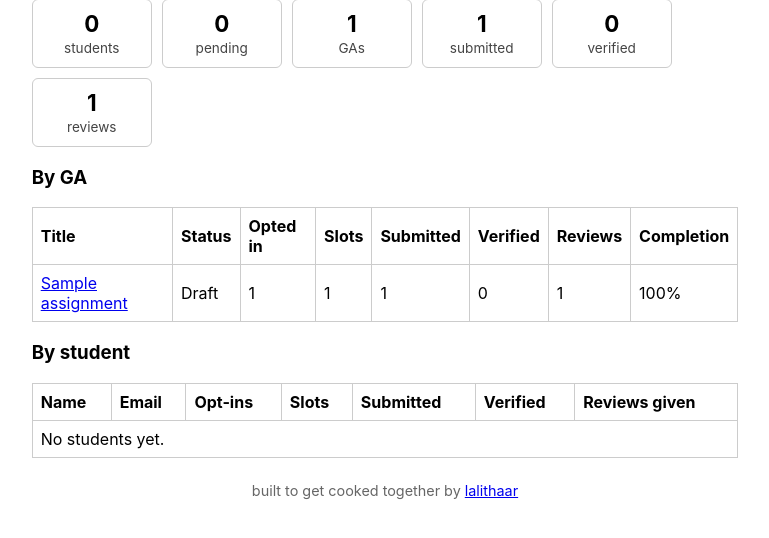
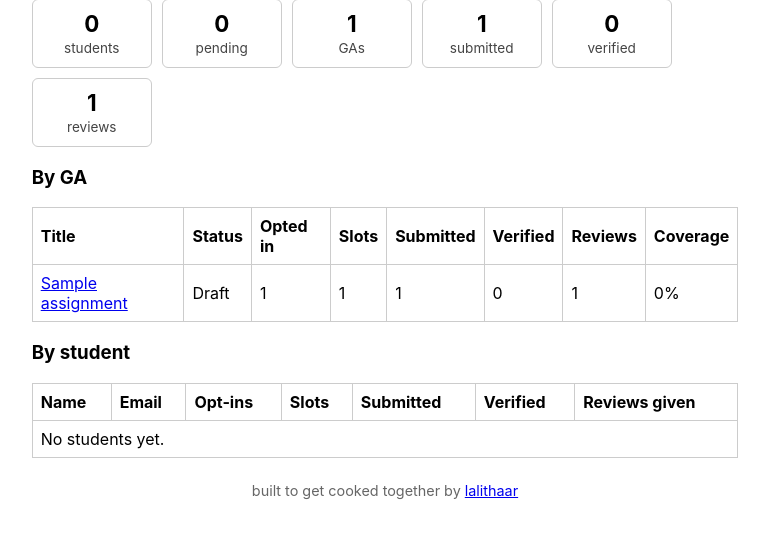
Before and after one commit to lalithaar/tds-sidekick, a Django app: page /stats/ in a window 1280 px wide. Shown: the part 131-669 px from the top of the page, without its empty margins (255-1024 px from the left). Run offline with Django 5.2, Linux system fonts and the light colour scheme; a user stored in the database is signed in; tables that the repository leaves empty hold one stand-in row (values such as "Sample post"); some libraries are stand-ins or nearby versions.

Commit message:
Fix coverage to be per-question (>=1 verified), admin bypass on verified solutions, and update stats label

```diff
--- a/core/views.py
+++ b/core/views.py
@@ -113,6 +113,13 @@ def _build_admin_dashboard(ctx, gas):
     one_away_c = _aggregate(
         Solution.objects.filter(submitted_at__isnull=False, verifier_count=1), 'assignment_id'
     )
+    total_q_c = _aggregate(Question.objects.all(), 'assignment_id')
+    covered_q_c = dict(
+        Solution.objects.filter(status=Solution.Status.VERIFIED)
+        .values('assignment_id')
+        .annotate(covered=Count('question_id', distinct=True))
+        .values_list('assignment_id', 'covered')
+    )
 
     pending = User.objects.filter(is_approved=False).count()
     ctx['pending_count'] = pending
@@ -129,6 +136,7 @@ def _build_admin_dashboard(ctx, gas):
     open_cards = []
     closed_rows = []
     cov_verified = cov_slots = 0
+    cov_covered_q = cov_total_q = 0
 
     for it in gas:
         ga = it['ga']
@@ -142,7 +150,10 @@ def _build_admin_dashboard(ctx, gas):
             'one_away': one_away_c.get(ga.id, 0),
         }
         slots = st['slots']
-        st['coverage'] = round(100 * st['verified'] / slots) if slots else 0
+        total_q = total_q_c.get(ga.id, 0)
+        covered_q = covered_q_c.get(ga.id, 0)
+        st['coverage'] = round(100 * covered_q / total_q) if total_q else 0
+        st['questions'] = total_q
         concerns = []
 
         def raise_attention(level, text, cta='Open', form_action=None):
@@ -200,10 +211,12 @@ def _build_admin_dashboard(ctx, gas):
         bar_label = ''
         if ga.status == Assignment.Status.ASSIGNED and slots:
             show_bar, bar_pct = True, st['coverage']
-            bar_label = (f"{st['verified']}/{slots} verified · {st['submitted']} submitted · "
-                         f"{st['reviews']} reviews")
+            bar_label = (f"{covered_q}/{total_q} questions verified · {st['verified']}/{slots} solutions · "
+                         f"{st['submitted']} submitted · {st['reviews']} reviews")
             cov_verified += st['verified']
             cov_slots += slots
+            cov_covered_q += covered_q
+            cov_total_q += total_q
         elif ga.status == Assignment.Status.POLLING:
             show_bar = True
             bar_pct = round(100 * st['opted'] / eligible) if eligible else 0
@@ -228,10 +241,10 @@ def _build_admin_dashboard(ctx, gas):
     ctx['open_cards'] = open_cards
     ctx['closed_rows'] = closed_rows
     ctx['hero'] = {
-        'has': cov_slots > 0,
-        'pct': round(100 * cov_verified / cov_slots) if cov_slots else 0,
-        'verified': cov_verified,
-        'slots': cov_slots,
+        'has': cov_total_q > 0,
+        'pct': round(100 * cov_covered_q / cov_total_q) if cov_total_q else 0,
+        'verified': cov_covered_q,
+        'slots': cov_total_q,
     }
 
 @login_required
@@ -249,11 +262,20 @@ def system_stats(request):
     subs_c = _aggregate(Solution.objects.filter(submitted_at__isnull=False), 'assignment_id')
     ver_c = _aggregate(Solution.objects.filter(status=Solution.Status.VERIFIED), 'assignment_id')
     rev_c = _aggregate(Validation.objects.all(), 'solution__assignment_id')
+    total_q_c = _aggregate(Question.objects.all(), 'assignment_id')
+    covered_q_c = dict(
+        Solution.objects.filter(status=Solution.Status.VERIFIED)
+        .values('assignment_id')
+        .annotate(covered=Count('question_id', distinct=True))
+        .values_list('assignment_id', 'covered')
+    )
 
     ga_rows = []
     for ga in Assignment.objects.all():
         slots = slots_c.get(ga.id, 0)
         submitted = subs_c.get(ga.id, 0)
+        total_q = total_q_c.get(ga.id, 0)
+        covered_q = covered_q_c.get(ga.id, 0)
         ga_rows.append({
             'ga': ga,
             'opted': opted_c.get(ga.id, 0),
@@ -261,7 +283,7 @@ def system_stats(request):
             'submitted': submitted,
             'verified': ver_c.get(ga.id, 0),
             'reviews': rev_c.get(ga.id, 0),
-            'completion': round(100 * submitted / slots) if slots else 0,
+            'coverage': round(100 * covered_q / total_q) if total_q else 0,
         })
 
     optins_u = _aggregate(Participation.objects.all(), 'user_id')
@@ -637,7 +659,7 @@ def ga_review_solution(request, slug, solution_id):
 def ga_solutions(request, slug):
     ga = get_object_or_404(Assignment, slug=slug)
     checklist = _gating_checklist(request.user, ga)
-    ok = all(i['done'] for i in checklist)
+    ok = _is_admin(request.user) or all(i['done'] for i in checklist)
     verified = (
         Solution.objects.filter(assignment=ga, status=Solution.Status.VERIFIED)
         .select_related('question', 'solver')
@@ -653,7 +675,7 @@ def ga_solutions(request, slug):
 @login_required
 def ga_solution_detail(request, slug, solution_id):
     ga = get_object_or_404(Assignment, slug=slug)
-    if not _gating_ok(request.user, ga):
+    if not _is_admin(request.user) and not _gating_ok(request.user, ga):
         messages.error(request, 'Complete requirements first: submit all assigned, review >=2, all own submitted must reach >=2 working marks.')
         return redirect('core:ga_solutions', slug=ga.slug)
     sol = get_object_or_404(Solution, id=solution_id, assignment=ga)
--- a/templates/core/stats.html
+++ b/templates/core/stats.html
@@ -16,7 +16,7 @@
     <thead>
         <tr>
             <th>Title</th><th>Status</th><th>Opted in</th><th>Slots</th>
-            <th>Submitted</th><th>Verified</th><th>Reviews</th><th>Completion</th>
+            <th>Submitted</th><th>Verified</th><th>Reviews</th><th>Coverage</th>
         </tr>
     </thead>
     <tbody>
@@ -29,7 +29,7 @@
             <td>{{ r.submitted }}</td>
             <td>{{ r.verified }}</td>
             <td>{{ r.reviews }}</td>
-            <td>{{ r.completion }}%</td>
+            <td>{{ r.coverage }}%</td>
         </tr>
     {% empty %}
         <tr><td colspan='8'>No GAs yet.</td></tr>
```
